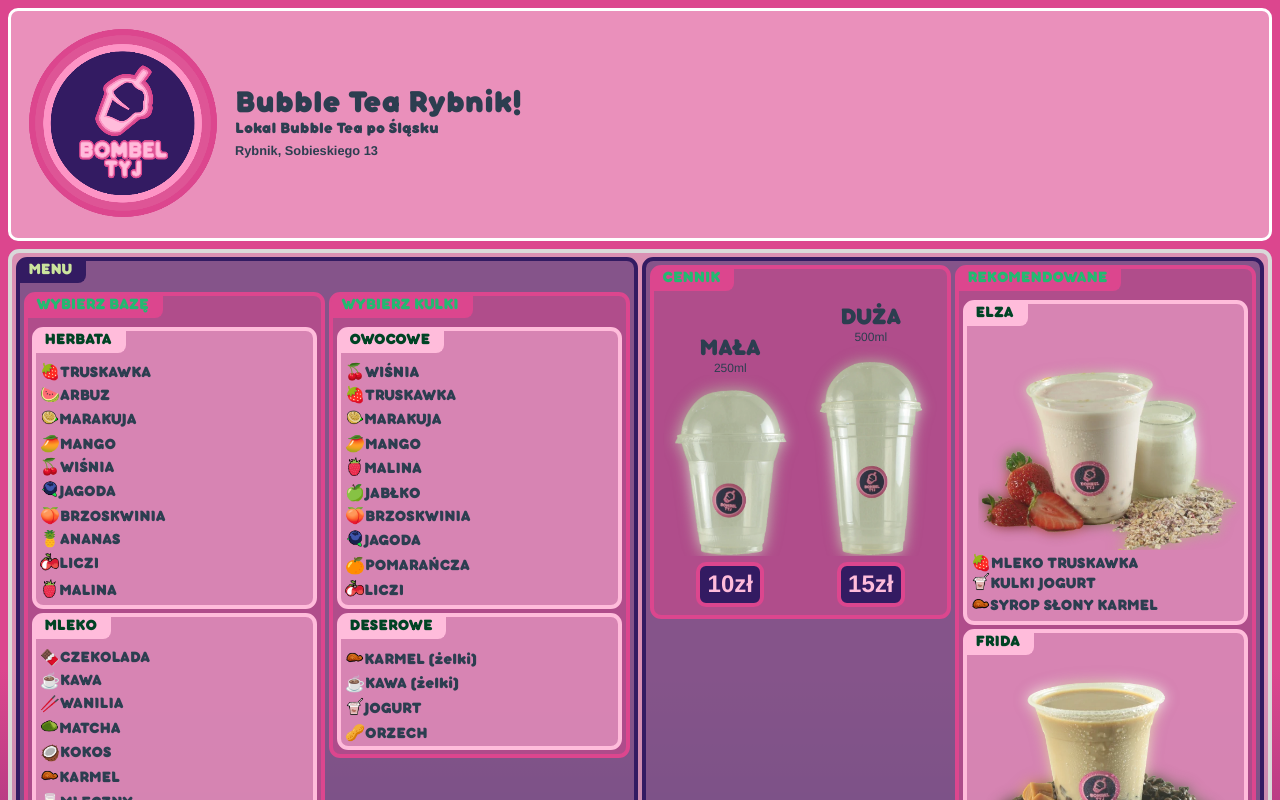
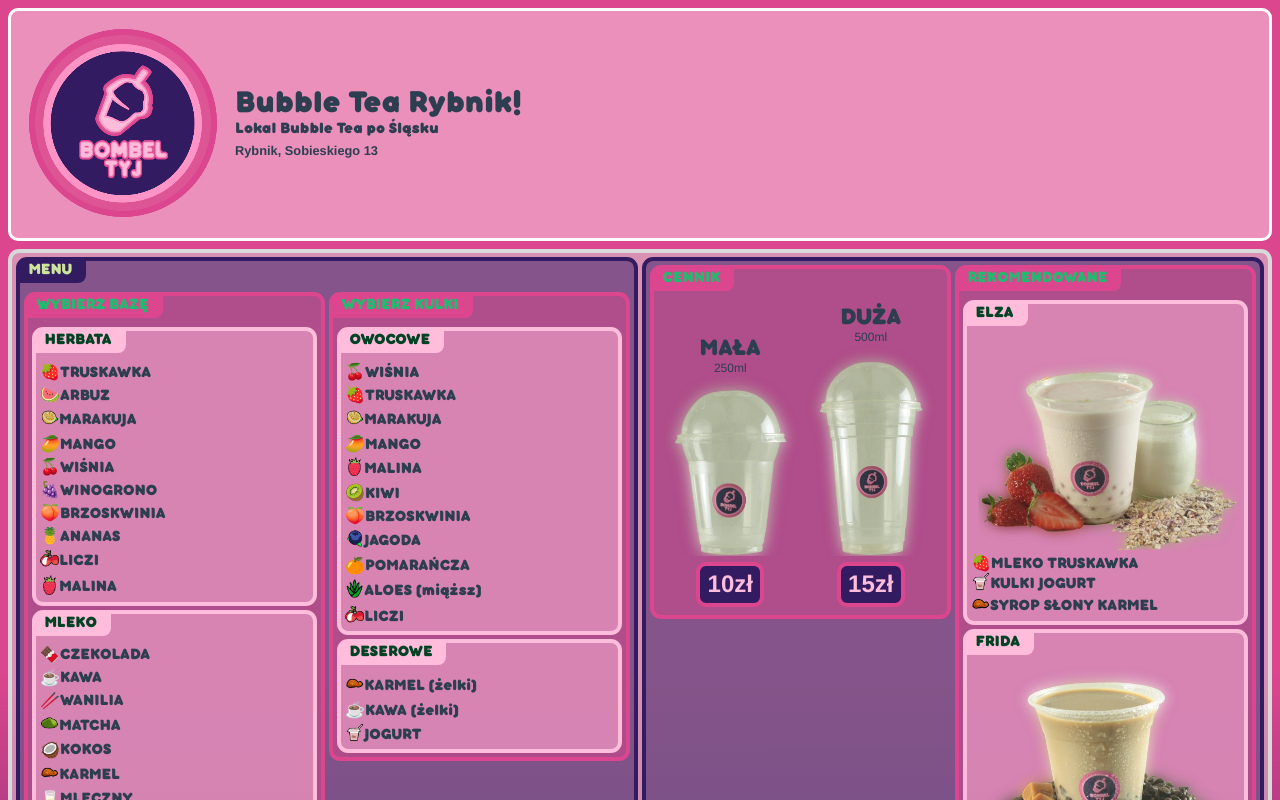
Before and after one commit to apietryga/bombeltyj, a Vue app: page / in a window 1280 px wide. Shown: the top 800 px of the page. Built offline with nearby package versions, Linux system fonts and the light colour scheme.

Commit message:
menu update

```diff
--- a/public/menu.json
+++ b/public/menu.json
@@ -13,7 +13,7 @@
                 { "name": "MARAKUJA" },
                 { "name": "MANGO" },
                 { "name": "WIŚNIA" },
-                { "name": "JAGODA" },
+                { "name": "WINOGRONO" },
                 { "name": "BRZOSKWINIA" },
                 { "name": "ANANAS" },
                 { "name": "LICZI" },
@@ -39,7 +39,7 @@
           ]
         },
         { "name": "WYBIERZ KULKI",
-          "s_name": "base",
+          "s_name": "kulki",
           "items": [
             { "name": "OWOCOWE",
               "items":[
@@ -48,10 +48,11 @@
                 { "name": "MARAKUJA" },
                 { "name": "MANGO" },
                 { "name": "MALINA" },
-                { "name": "JABŁKO" },
+                { "name": "KIWI" },
                 { "name": "BRZOSKWINIA" },
                 { "name": "JAGODA" },
                 { "name": "POMARAŃCZA" },
+                { "name": "ALOES", "subname": "(miąższ)" },
                 { "name": "LICZI" }
               ]
             },
@@ -59,8 +60,7 @@
               "items":[
                 { "name": "KARMEL", "subname": "(żelki)" },
                 { "name": "KAWA", "subname": "(żelki)" },
-                { "name": "JOGURT" },
-                { "name": "ORZECH" }
+                { "name": "JOGURT" }
               ]
             }
           ]
--- a/src/components/VueIcon.vue
+++ b/src/components/VueIcon.vue
@@ -41,6 +41,8 @@
         "brzoskwinia" : "🍑",
         "orzech" : "🥜",
         "ananas" : "🍍",
+        "winogrono" : "🍇",
+        "kiwi" : "🥝",
       }
     }
   },
```
Also changed, not shown: public/icons/aloes.webp (added), 2 other files (tests, documents, lock files or other folders).
